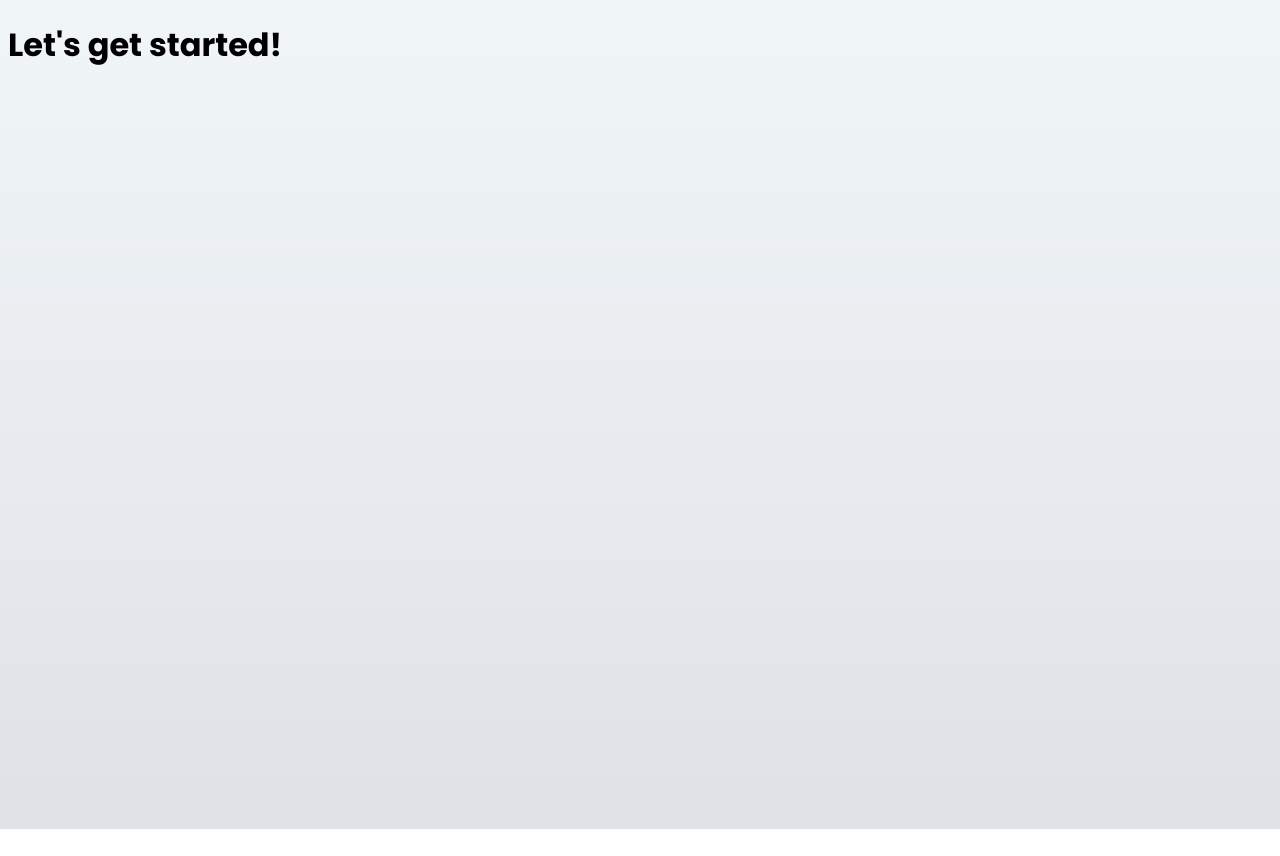
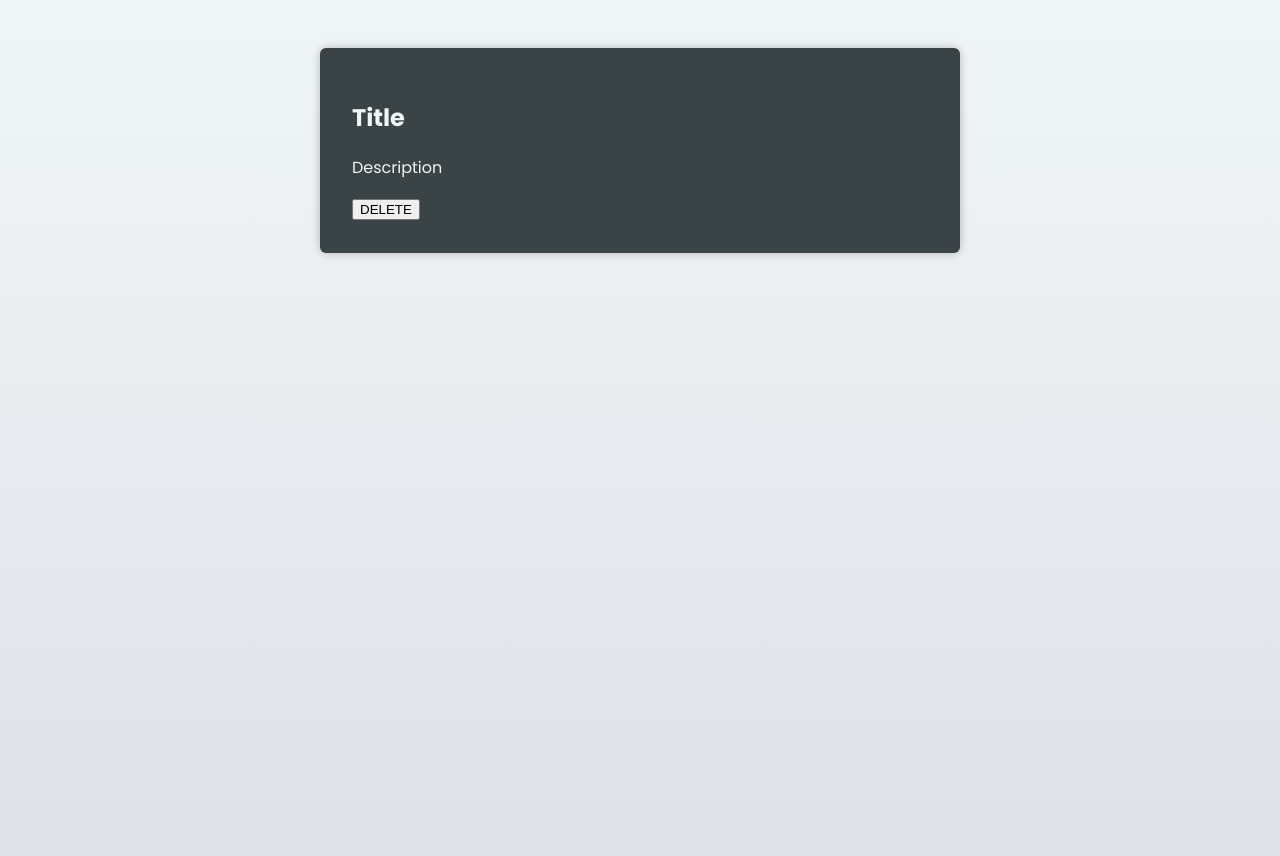
Before and after one commit to Susie-D/react-ts-basics, a React (Vite) app: page / in a window 1280 px wide. Before the commit the page ends 829 px from the top, so only its background shows below. Built offline with nearby package versions, Linux system fonts and the light colour scheme; the HTML template or start-up script is replaced by a standard one.

Commit message:
create goal component

```diff
--- a/src/App.tsx
+++ b/src/App.tsx
@@ -1,3 +1,11 @@
+import Goals from "./components/Goals.tsx";
+
 export default function App() {
-  return <h1>Let's get started!</h1>;
+  return (
+    <main>
+      <Goals
+        title={'Title'}
+        description={'Description'} />
+    </main>
+  )
 }
--- /dev/null
+++ b/src/components/Goals.tsx
@@ -0,0 +1,21 @@
+interface Props {
+    title: string;
+    description: string;
+}
+
+const Goals = ({
+    title,
+    description,
+}: Props) => {
+    return (
+        <article>
+            <div>
+                <h2>{title}</h2>
+                <p>{description}</p>
+            </div>
+            <button>DELETE</button>
+        </article>
+    )
+}
+
+export default Goals;
```
